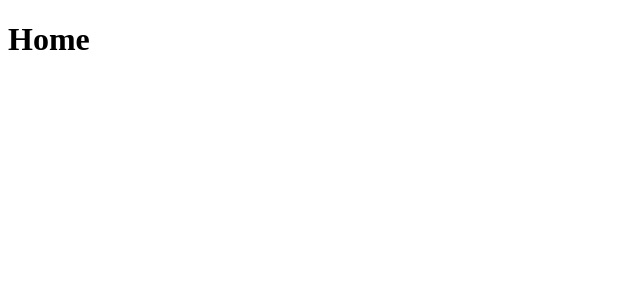
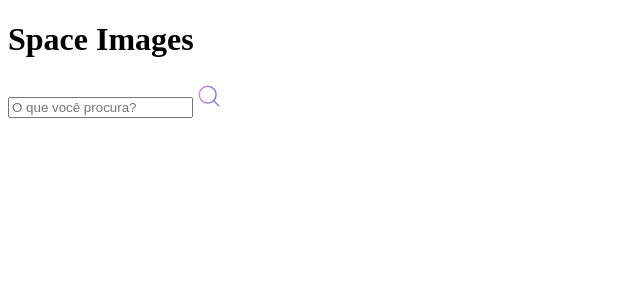
Before and after one commit to wevertonsantos/space-images, a React (Create React App) app: page / in a window 1280 px wide. Shown: the top 300 px of the page, without its empty margins (0-640 px from the left). Built offline with nearby package versions, Linux system fonts and the light colour scheme.

Commit message:
base header - img and text

```diff
--- a/src/App.js
+++ b/src/App.js
@@ -1,4 +1,4 @@
-import Home from './components/Home'
+import Home from './pages/Home'
 
 export default function App() {
   return <Home/>
--- /dev/null
+++ b/src/components/Header/index.jsx
@@ -0,0 +1,14 @@
+import search from './search.png'
+
+export default function Header (){
+
+    return(
+        <header>
+            <h1>Space Images</h1>
+            <div>
+                <input type="text" placeholder="O que você procura?"/>
+                <img src={search}/>
+            </div>
+        </header>
+    )
+}
--- a/src/components/Home/index.jsx
+++ /dev/null
@@ -1,5 +0,0 @@
-export default function Home(){
-    return(
-        <h1>Home</h1>
-    )
-}
--- /dev/null
+++ b/src/pages/Home/index.jsx
@@ -0,0 +1,7 @@
+import Header from "../../components/Header";
+
+export default function Home(){
+    return(
+        <Header/>
+    )
+}
```
Also changed, not shown: src/components/Header/search.png (added).
